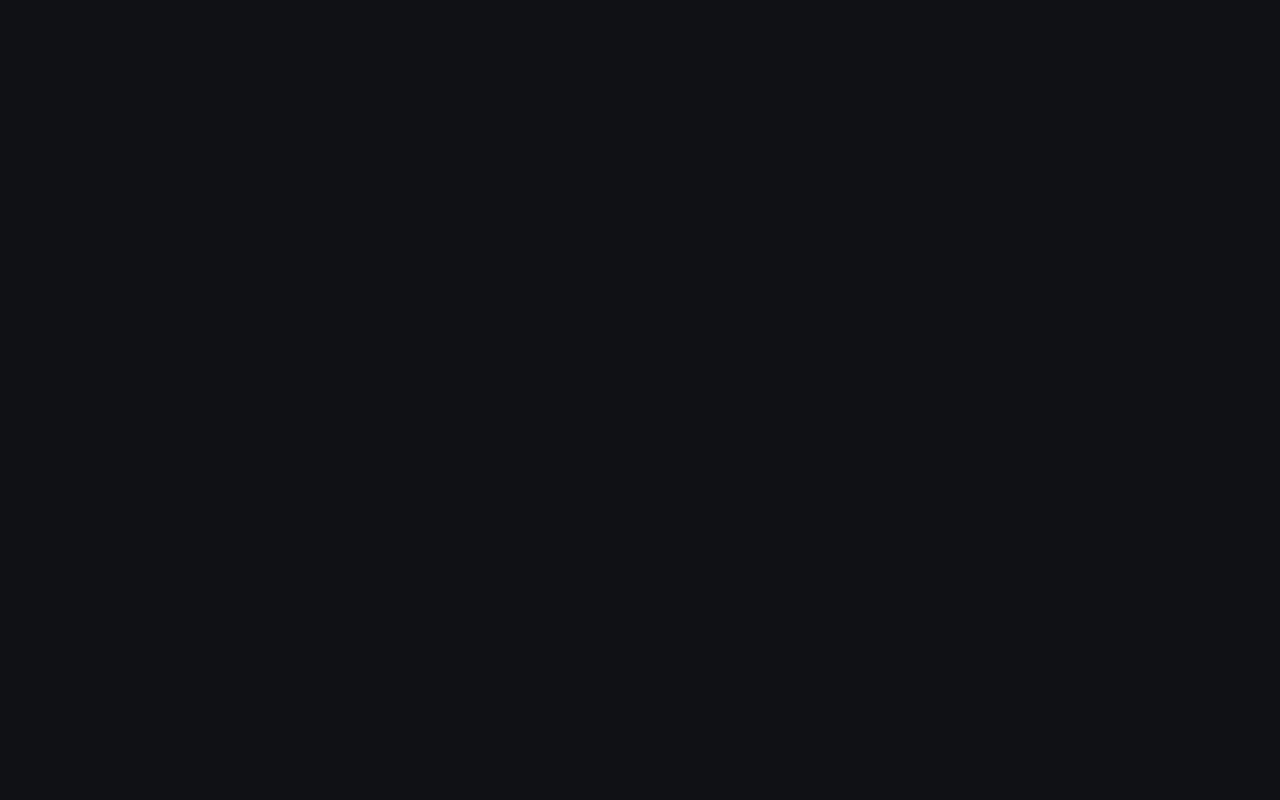
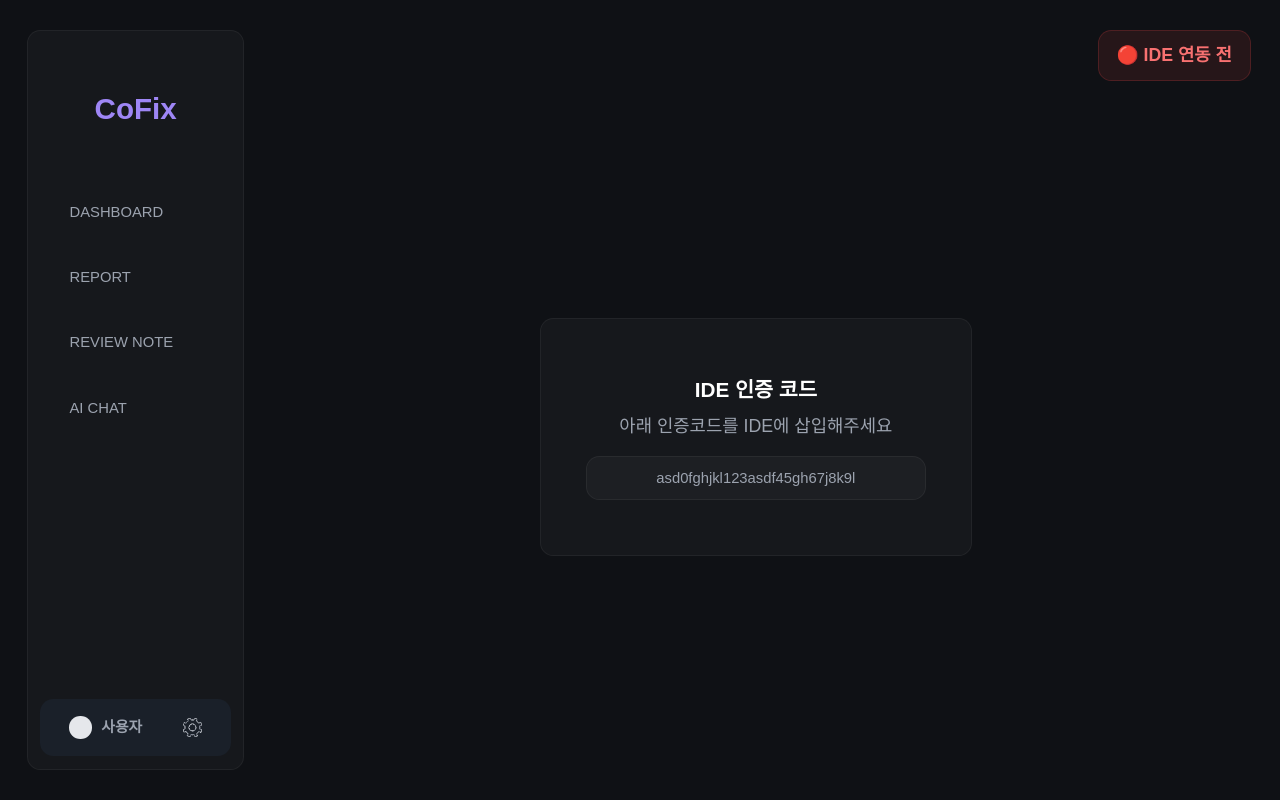
Before and after one commit to Yanus306/CoFix-FE, a React (Vite) app: page /ide-code in a window 1280 px wide. Before the commit this address had no page. Built offline with nearby package versions, Linux system fonts and the light colour scheme; a web font is replaced by a local one.

Commit message:
feat(#33): IDE 인증 코드 화면 UI 구현

```diff
--- a/src/App.jsx
+++ b/src/App.jsx
@@ -1,25 +1,29 @@
-import { BrowserRouter, Routes, Route, Navigate } from 'react-router-dom';
-import useAuthFlow from './hooks/useAuthFlow';
-import MainLayout from './layouts/MainLayout';
-import Dashboard from './pages/Dashboard';
-import Report from './pages/Report';
-import ReviewNote from './pages/ReviewNote';
-import AiChat from './pages/AiChat';
-import Login from './components/login/Login';
-import Create_account from './components/createaccount/Create_account';
-import Create_done from './components/createaccount/Create_done';
+import { BrowserRouter, Routes, Route, Navigate } from "react-router-dom";
+import useAuthFlow from "./hooks/useAuthFlow";
+import MainLayout from "./layouts/MainLayout";
+import Dashboard from "./pages/Dashboard";
+import Report from "./pages/Report";
+import ReviewNote from "./pages/ReviewNote";
+import AiChat from "./pages/AiChat";
+import IdeCode from "./pages/IdeCode";
+import Login from "./components/login/Login";
+import Create_account from "./components/createaccount/Create_account";
+import Create_done from "./components/createaccount/Create_done";
 
 function AppContent() {
   const {
-    isModalOpen, setIsModalOpen,
-    isModalOpen1, setIsModalOpen1,
-    isDoneOpen, setIsDoneOpen,
+    isModalOpen,
+    setIsModalOpen,
+    isModalOpen1,
+    setIsModalOpen1,
+    isDoneOpen,
+    setIsDoneOpen,
     isLoggedIn,
     isConnected,
     isWaitingForIde,
     handleSwitchToSignUp,
     handleSignUpComplete,
-    handleLoginSuccess
+    handleLoginSuccess,
   } = useAuthFlow();
 
   return (
@@ -33,8 +37,8 @@ function AppContent() {
 
       <Create_account
         isOpen1={isModalOpen1}
+        onSignUpComplete={handleSignUpComplete}
         onClose1={() => setIsModalOpen1(false)}
-        onSignUpComplete={handleSignUpComplete}
       />
 
       <Create_done
@@ -65,6 +69,8 @@ function AppContent() {
           <Route path="/report" element={<Report />} />
           <Route path="/review-note" element={<ReviewNote />} />
           <Route path="/ai-chat" element={<AiChat />} />
+
+          <Route path="/ide-code" element={<IdeCode />} />
         </Route>
       </Routes>
     </>
--- a/src/layouts/MainLayout.jsx
+++ b/src/layouts/MainLayout.jsx
@@ -1,10 +1,29 @@
-import { Outlet } from 'react-router-dom';
-import SideNav from '../components/SideNav/SideNav';
-import IdeStatus from '../components/IdeStatus';
-import IdeDisconnected from '../components/IdeDisconnected';
-import NotLoggedIn from '../components/NotLoggedIn';
+import { useLocation, useNavigate, Outlet } from "react-router-dom";
+import { useEffect } from "react";
+import SideNav from "../components/SideNav/SideNav";
+import IdeStatus from "../components/IdeStatus";
+import IdeDisconnected from "../components/IdeDisconnected";
+import NotLoggedIn from "../components/NotLoggedIn";
 
-export default function MainLayout({ isLoggedIn, isConnected, isWaitingForIde, onOpenLogin }) {
+export default function MainLayout({
+  isLoggedIn,
+  isConnected,
+  isWaitingForIde,
+  onOpenLogin,
+}) {
+  const location = useLocation();
+  const navigate = useNavigate();
+
+  const publicPaths = ["/ide-code"];
+  const isPublicPath = publicPaths.includes(location.pathname);
+
+  useEffect(() => {
+    if (!isLoggedIn && !isPublicPath) {
+      if (onOpenLogin) {
+        onOpenLogin();
+      }
+    }
+  }, [isLoggedIn, isPublicPath, onOpenLogin]);
 
   return (
     <div className="flex justify-between w-[95.6vw] h-[92.6vh] my-[3.7vh] mx-[2.1vw]">
@@ -16,7 +35,7 @@ export default function MainLayout({ isLoggedIn, isConnected, isWaitingForIde, o
         <div className="flex w-[77.3vw] h-[83.33vh]">
           {isWaitingForIde ? (
             <IdeDisconnected />
-          ) : !isLoggedIn ? (
+          ) : (!isLoggedIn && !isPublicPath) ? (
             <NotLoggedIn onOpenLogin={onOpenLogin} />
           ) : (
             <Outlet />
--- /dev/null
+++ b/src/pages/IdeCode.jsx
@@ -0,0 +1,19 @@
+function IdeCode() {
+  return (
+    <div className="flex justify-center items-center w-full h-full select-none">
+      <div className="panel-base no-hover justify-center w-[33.80vw] h-[29.72vh] gap-[1vh]">
+        <div className="text-white font-bold text-[2.59vh]">IDE 인증 코드</div>
+        <div className="mb-[1vh] text-gray400 text-[2.22vh]">
+          아래 인증코드를 IDE에 삽입해주세요
+        </div>
+        <div className="flex justify-center items-center w-[26.5625vw] h-[5.5556vh] bg-white-3 border-[0.09vh] border-white-5 rounded-[1.04vw]">
+          <div className="text-gray400 text-[1.8519vh]">
+            asd0fghjkl123asdf45gh67j8k9l
+          </div>
+        </div>
+      </div>
+    </div>
+  );
+}
+
+export default IdeCode;
```
